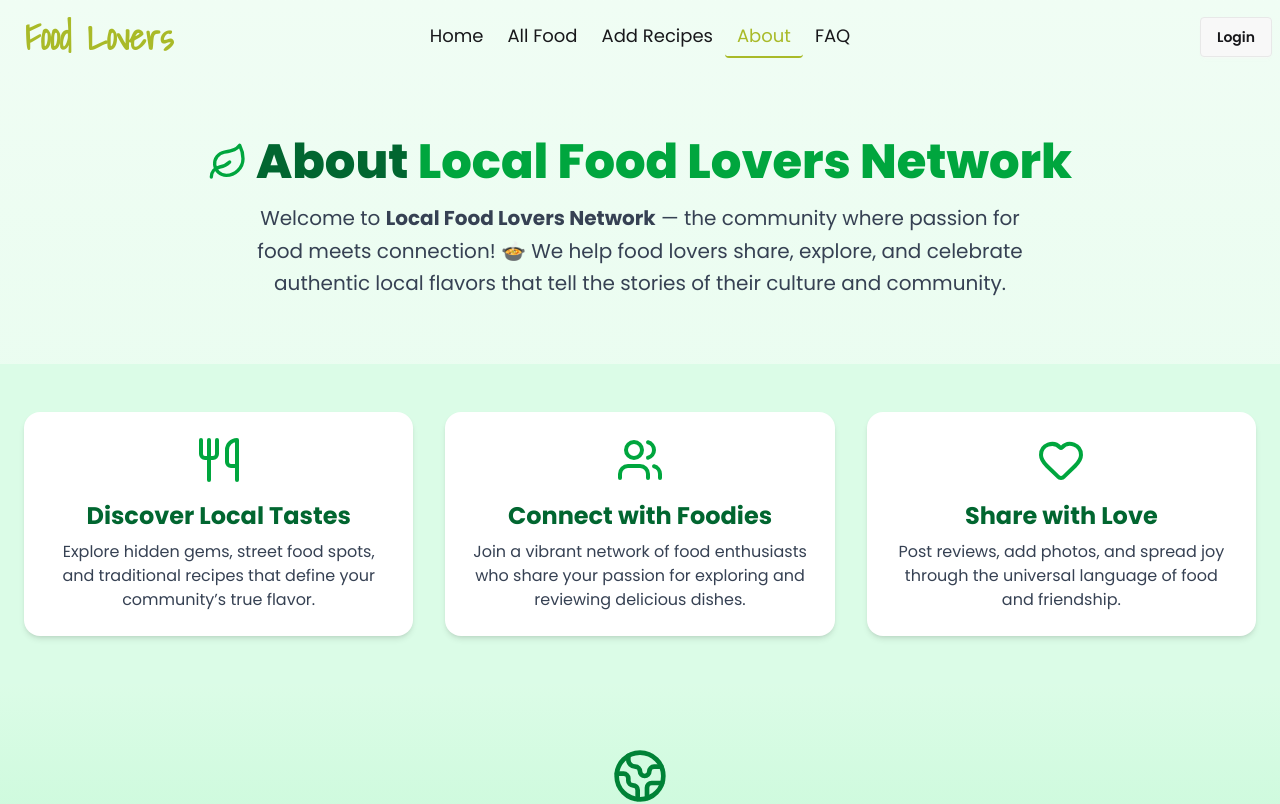
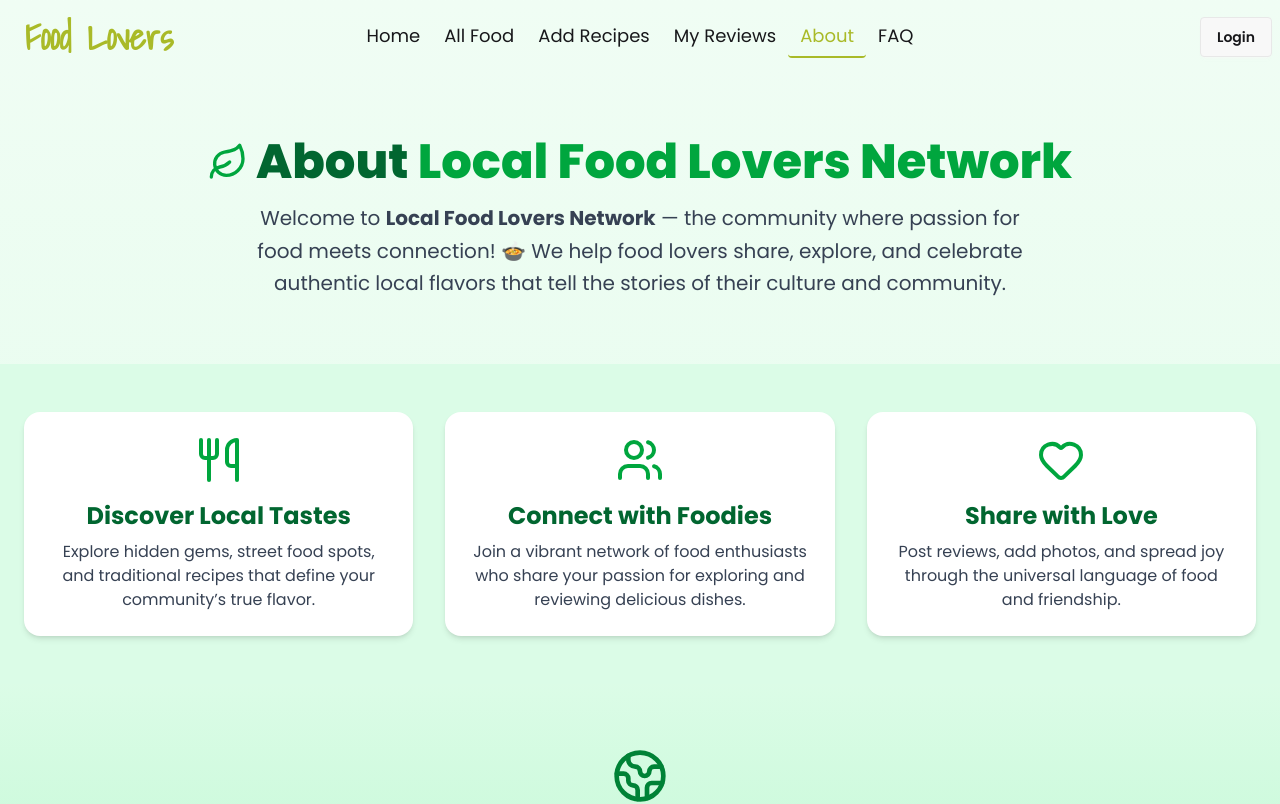
Before and after one commit to coderashik247/local-food-lovers-network-client, a React (Vite) app: page /about in a window 1280 px wide. Shown: the top 804 px of the page. Built offline with nearby package versions, Linux system fonts and the light colour scheme; no server answers; a web font is replaced by a local one.

Commit message:
setup my reviews page

```diff
--- a/src/Routes/Routes.jsx
+++ b/src/Routes/Routes.jsx
@@ -7,6 +7,7 @@ import AllReviewsCard from "../components/ReviewsContainer/AllReviewCard/AllReci
 import AddRecipe from "../components/AddElements/addrecipes/AddRecipes";
 import About from "../components/about/about";
 import Qna from "../components/QnaPage/Qna";
+import MyRecipes from "../components/ReviewsContainer/MyReviews/MyReviews";
 
 export const router = createBrowserRouter([
   {
@@ -19,6 +20,7 @@ export const router = createBrowserRouter([
   },
   { path: "/about", element: <About /> },
   { path: "/faq", element: <Qna /> },
+  { path: "/my-reviews", element: <MyRecipes /> },
   {
     path: "/register",
     element: <Register />,
--- a/src/components/ReviewsContainer/MyReviews/MyReviews.jsx
+++ b/src/components/ReviewsContainer/MyReviews/MyReviews.jsx
@@ -1,10 +1,12 @@
 import React, { useEffect, useState } from "react";
-import useAuth from "../hooks/useAuth"; // ধরে নিচ্ছি useAuth দিয়ে user info নিচ্ছো
-import useAxios from "../hooks/useAxios";
-import Card from "../components/Card"; // তোমার আগের Card component
+import useAuth from "../../../hooks/useAuth";
+import useAxios from "../../../hooks/useAxios";
+import Card from "../../Card/Card";
+import Navbar from "../../header/Navbar";
+import Footer from "../../Footer/Footer";
 
-const MyRecipes = () => {
-  const { user } = useAuth(); // logged-in user
+const MyReviews = () => {
+  const { user } = useAuth();
   const axios = useAxios();
   const [recipes, setRecipes] = useState([]);
 
@@ -16,7 +18,8 @@ const MyRecipes = () => {
 
   const fetchMyRecipes = async () => {
     try {
-      const { data } = await axios.get(`/my-recipes/${user.email}`);
+      const { data } = await axios.get(`/recipes/email/${user.email}`);
+      console.log("my reviews", data);
       setRecipes(data);
     } catch (error) {
       console.error("Error loading my recipes:", error);
@@ -24,11 +27,14 @@ const MyRecipes = () => {
   };
 
   return (
-    <div className="max-w-6xl mx-auto px-4 py-10">
-      <h1 className="text-2xl font-bold mb-6 text-center">My Recipes</h1>
+    <div className="">
+      <Navbar />
+      <h1 className="text-2xl font-bold mb-6 text-center">My Reviews</h1>
 
       {recipes.length === 0 ? (
-        <p className="text-center text-gray-500">You haven’t added any recipes yet.</p>
+        <p className="text-center text-gray-500">
+          You haven’t added any recipes yet.
+        </p>
       ) : (
         <div className="grid md:grid-cols-3 sm:grid-cols-2 grid-cols-1 gap-6">
           {recipes.map((recipe) => (
@@ -36,8 +42,9 @@ const MyRecipes = () => {
           ))}
         </div>
       )}
+      <Footer />
     </div>
   );
 };
 
-export default MyRecipes;
+export default MyReviews;
--- a/src/components/header/Navbar.jsx
+++ b/src/components/header/Navbar.jsx
@@ -52,7 +52,19 @@ const Navbar = () => {
         >
           Add Recipes
         </NavLink>
-      </li>{" "}
+      </li>
+      <li>
+        <NavLink
+          className={({ isActive }) =>
+            isActive
+              ? "text-bold text-lg border-b-2 px-3 text-[#a9ba28]"
+              : "text-bold text-lg  px-3"
+          }
+          to="/my-reviews"
+        >
+          My Reviews
+        </NavLink>
+      </li>
       <li>
         <NavLink
           className={({ isActive }) =>
```
